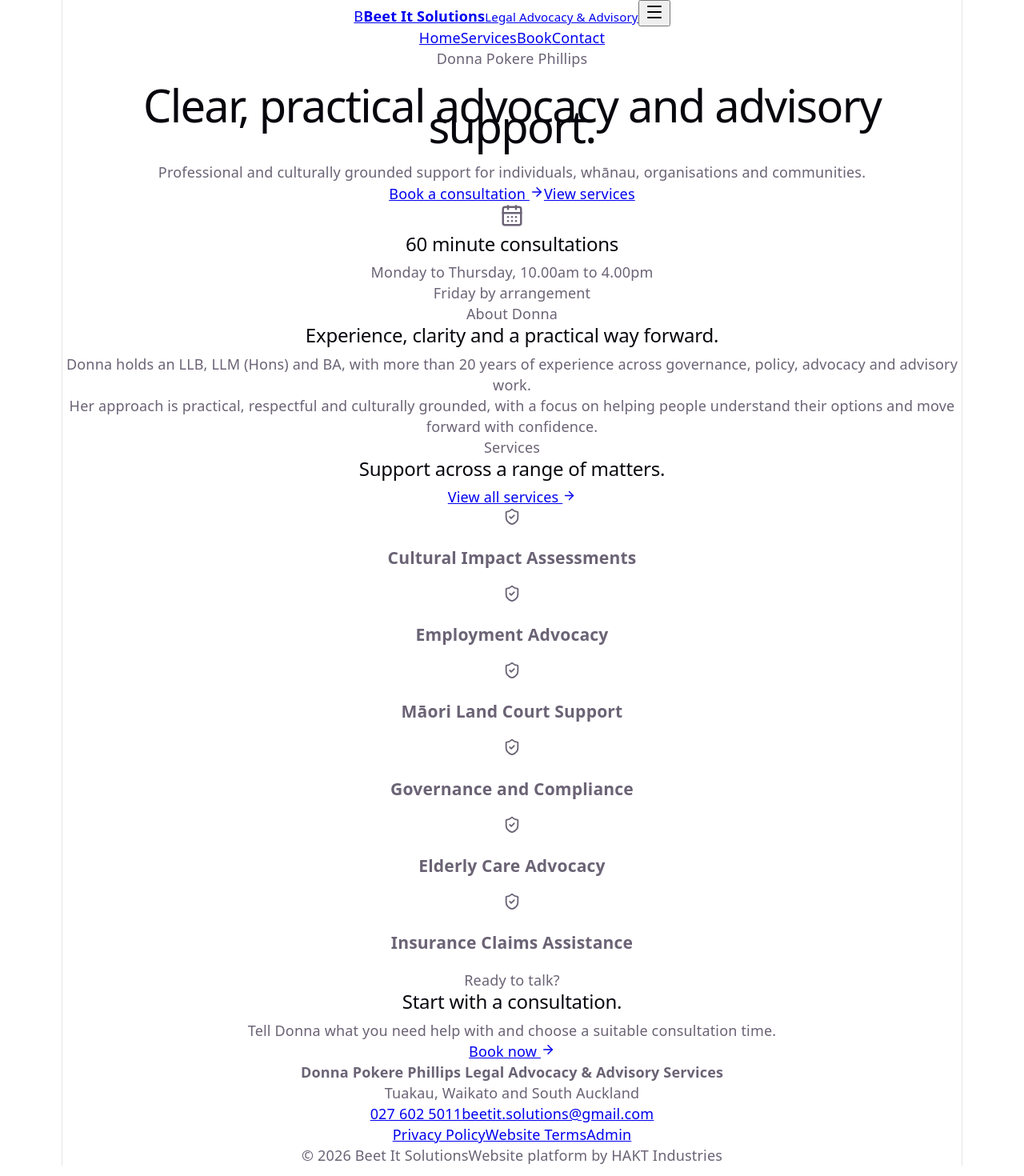
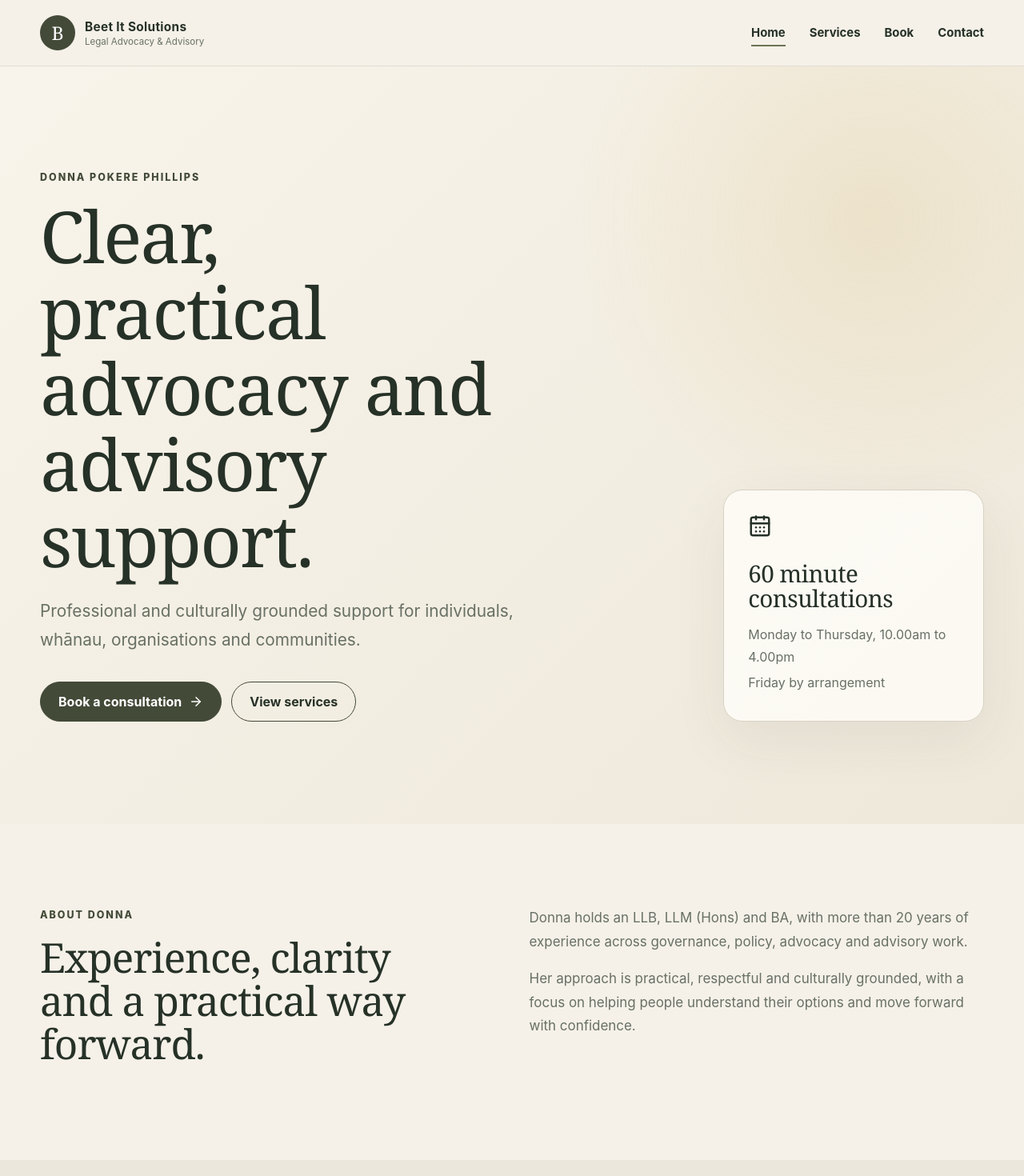
Before and after one commit to haamip/beetit-solutions-web, a React (Vite) app: page / in a window 1280 px wide. Shown: the top 1470 px of the page at 80% size. Built offline with nearby package versions, Linux system fonts and the light colour scheme.

Commit message:
Replace Vite styles with Beet It design foundation

```diff
--- a/src/index.css
+++ b/src/index.css
@@ -1,111 +1,673 @@
 :root {
-  --text: #6b6375;
-  --text-h: #08060d;
-  --bg: #fff;
-  --border: #e5e4e7;
-  --code-bg: #f4f3ec;
-  --accent: #aa3bff;
-  --accent-bg: rgba(170, 59, 255, 0.1);
-  --accent-border: rgba(170, 59, 255, 0.5);
-  --social-bg: rgba(244, 243, 236, 0.5);
-  --shadow:
-    rgba(0, 0, 0, 0.1) 0 10px 15px -3px, rgba(0, 0, 0, 0.05) 0 4px 6px -2px;
-
-  --sans: system-ui, 'Segoe UI', Roboto, sans-serif;
-  --heading: system-ui, 'Segoe UI', Roboto, sans-serif;
-  --mono: ui-monospace, Consolas, monospace;
-
-  font: 18px/145% var(--sans);
-  letter-spacing: 0.18px;
-  color-scheme: light dark;
-  color: var(--text);
-  background: var(--bg);
+  font-family: Inter, ui-sans-serif, system-ui, -apple-system, BlinkMacSystemFont, "Segoe UI", sans-serif;
+  color: #263127;
+  background: #f5f1e8;
   font-synthesis: none;
   text-rendering: optimizeLegibility;
-  -webkit-font-smoothing: antialiased;
-  -moz-osx-font-smoothing: grayscale;
-
-  @media (max-width: 1024px) {
-    font-size: 16px;
-  }
+  --ink: #263127;
+  --muted: #687065;
+  --cream: #f5f1e8;
+  --paper: #fffdf8;
+  --olive: #6d7355;
+  --olive-dark: #434a38;
+  --line: #d8d2c5;
+  --warm: #d6b76e;
 }
 
-@media (prefers-color-scheme: dark) {
-  :root {
-    --text: #9ca3af;
-    --text-h: #f3f4f6;
-    --bg: #16171d;
-    --border: #2e303a;
-    --code-bg: #1f2028;
-    --accent: #c084fc;
-    --accent-bg: rgba(192, 132, 252, 0.15);
-    --accent-border: rgba(192, 132, 252, 0.5);
-    --social-bg: rgba(47, 48, 58, 0.5);
-    --shadow:
-      rgba(0, 0, 0, 0.4) 0 10px 15px -3px, rgba(0, 0, 0, 0.25) 0 4px 6px -2px;
-  }
-
-  #social .button-icon {
-    filter: invert(1) brightness(2);
-  }
+* {
+  box-sizing: border-box;
 }
 
-#root {
-  width: 1126px;
-  max-width: 100%;
-  margin: 0 auto;
-  text-align: center;
-  border-inline: 1px solid var(--border);
-  min-height: 100svh;
-  display: flex;
-  flex-direction: column;
-  box-sizing: border-box;
+html {
+  scroll-behavior: smooth;
 }
 
 body {
   margin: 0;
+  min-width: 320px;
+  min-height: 100vh;
+  background: var(--cream);
+  color: var(--ink);
+}
+
+body,
+button,
+input,
+select,
+textarea {
+  font: inherit;
+}
+
+a {
+  color: inherit;
+  text-decoration: none;
+}
+
+button,
+a,
+input,
+select,
+textarea {
+  -webkit-tap-highlight-color: transparent;
+}
+
+button:focus-visible,
+a:focus-visible,
+input:focus-visible,
+select:focus-visible,
+textarea:focus-visible {
+  outline: 3px solid rgba(109, 115, 85, 0.35);
+  outline-offset: 3px;
 }
 
 h1,
-h2 {
-  font-family: var(--heading);
+h2,
+h3,
+p {
+  margin-top: 0;
+}
+
+h1,
+h2,
+h3 {
+  font-family: Georgia, "Times New Roman", serif;
   font-weight: 500;
-  color: var(--text-h);
+  line-height: 1.06;
+  letter-spacing: -0.02em;
 }
 
 h1 {
-  font-size: 56px;
-  letter-spacing: -1.68px;
-  margin: 32px 0;
-  @media (max-width: 1024px) {
-    font-size: 36px;
-    margin: 20px 0;
+  font-size: clamp(2.8rem, 7vw, 5.8rem);
+  max-width: 12ch;
+  margin-bottom: 1.5rem;
+}
+
+h2 {
+  font-size: clamp(2rem, 4vw, 3.6rem);
+  margin-bottom: 1rem;
+}
+
+h3 {
+  font-size: 1.35rem;
+}
+
+p {
+  color: var(--muted);
+  line-height: 1.75;
+}
+
+.container {
+  width: min(1180px, calc(100% - 40px));
+  margin: 0 auto;
+}
+
+.site-header {
+  position: sticky;
+  top: 0;
+  z-index: 20;
+  border-bottom: 1px solid rgba(67, 74, 56, 0.12);
+  background: rgba(245, 241, 232, 0.94);
+  backdrop-filter: blur(18px);
+}
+
+.header-inner {
+  min-height: 82px;
+  display: flex;
+  align-items: center;
+  justify-content: space-between;
+  gap: 28px;
+}
+
+.brand {
+  display: inline-flex;
+  align-items: center;
+  gap: 12px;
+}
+
+.brand-mark {
+  width: 44px;
+  height: 44px;
+  display: grid;
+  place-items: center;
+  border-radius: 50%;
+  background: var(--olive-dark);
+  color: white;
+  font-family: Georgia, "Times New Roman", serif;
+  font-size: 1.45rem;
+}
+
+.brand strong,
+.brand small {
+  display: block;
+}
+
+.brand strong {
+  font-size: 0.96rem;
+  letter-spacing: 0.02em;
+}
+
+.brand small {
+  margin-top: 2px;
+  color: var(--muted);
+  font-size: 0.72rem;
+}
+
+.main-nav {
+  display: flex;
+  align-items: center;
+  gap: 30px;
+}
+
+.main-nav a {
+  position: relative;
+  padding: 8px 0;
+  font-size: 0.93rem;
+  font-weight: 650;
+}
+
+.main-nav a::after {
+  content: "";
+  position: absolute;
+  left: 0;
+  right: 100%;
+  bottom: 0;
+  height: 2px;
+  background: var(--olive);
+  transition: right 160ms ease;
+}
+
+.main-nav a:hover::after,
+.main-nav a.active::after {
+  right: 0;
+}
+
+.menu-button {
+  display: none;
+  border: 0;
+  background: transparent;
+  color: var(--ink);
+}
+
+.hero-section {
+  padding: clamp(72px, 10vw, 130px) 0;
+  background:
+    radial-gradient(circle at 85% 20%, rgba(214, 183, 110, 0.2), transparent 28%),
+    linear-gradient(135deg, #f8f4eb 0%, #eee8da 100%);
+}
+
+.hero-grid {
+  display: grid;
+  grid-template-columns: minmax(0, 1.5fr) minmax(280px, 0.65fr);
+  gap: clamp(50px, 8vw, 110px);
+  align-items: end;
+}
+
+.eyebrow {
+  margin-bottom: 14px;
+  color: var(--olive-dark);
+  font-size: 0.78rem;
+  font-weight: 800;
+  letter-spacing: 0.16em;
+  text-transform: uppercase;
+}
+
+.hero-lead,
+.page-lead {
+  max-width: 680px;
+  font-size: clamp(1.06rem, 2vw, 1.3rem);
+}
+
+.button-row {
+  display: flex;
+  flex-wrap: wrap;
+  gap: 12px;
+  margin-top: 34px;
+}
+
+.button {
+  min-height: 50px;
+  display: inline-flex;
+  align-items: center;
+  justify-content: center;
+  gap: 9px;
+  padding: 0 22px;
+  border: 1px solid var(--olive-dark);
+  border-radius: 999px;
+  font-weight: 750;
+  cursor: pointer;
+  transition: transform 140ms ease, background 140ms ease, color 140ms ease;
+}
+
+.button:hover:not(:disabled) {
+  transform: translateY(-1px);
+}
+
+.button.primary {
+  background: var(--olive-dark);
+  color: white;
+}
+
+.button.secondary {
+  background: transparent;
+}
+
+.button:disabled {
+  opacity: 0.55;
+  cursor: not-allowed;
+}
+
+.full-width {
+  width: 100%;
+}
+
+.hero-panel,
+.info-card,
+.form-card,
+.service-card,
+.admin-card,
+.cta-card {
+  border: 1px solid var(--line);
+  background: rgba(255, 253, 248, 0.84);
+  box-shadow: 0 24px 70px rgba(57, 56, 46, 0.07);
+}
+
+.hero-panel {
+  padding: 30px;
+  border-radius: 24px;
+}
+
+.hero-panel h2 {
+  margin-top: 24px;
+  font-size: 1.85rem;
+}
+
+.hero-panel p {
+  margin-bottom: 4px;
+}
+
+.section,
+.page-section {
+  padding: clamp(72px, 8vw, 110px) 0;
+}
+
+.section-soft {
+  background: #ebe7dc;
+}
+
+.split-section {
+  display: grid;
+  grid-template-columns: minmax(0, 0.9fr) minmax(0, 1fr);
+  gap: clamp(40px, 8vw, 100px);
+}
+
+.body-copy {
+  max-width: 690px;
+  font-size: 1.06rem;
+}
+
+.section-heading {
+  display: flex;
+  align-items: end;
+  justify-content: space-between;
+  gap: 30px;
+  margin-bottom: 34px;
+}
+
+.text-link {
+  display: inline-flex;
+  align-items: center;
+  gap: 8px;
+  padding-bottom: 4px;
+  border-bottom: 1px solid var(--ink);
+  font-weight: 750;
+}
+
+.service-grid {
+  display: grid;
+  grid-template-columns: repeat(3, minmax(0, 1fr));
+  gap: 16px;
+}
+
+.service-card {
+  min-height: 190px;
+  padding: 26px;
+  border-radius: 18px;
+}
+
+.service-card h3 {
+  max-width: 15ch;
+  margin-top: 48px;
+  margin-bottom: 0;
+}
+
+.cta-section {
+  background: var(--olive-dark);
+}
+
+.cta-card {
+  display: flex;
+  align-items: center;
+  justify-content: space-between;
+  gap: 40px;
+  padding: clamp(28px, 5vw, 56px);
+  border-radius: 26px;
+}
+
+.cta-card h2 {
+  margin-bottom: 10px;
+}
+
+.cta-card .button.primary {
+  flex: 0 0 auto;
+}
+
+.narrow-heading {
+  max-width: 860px;
+  margin-bottom: 60px;
+}
+
+.narrow-heading h1,
+.booking-intro h1,
+.contact-grid h1,
+.legal-copy h1,
+.admin-card h1 {
+  font-size: clamp(2.8rem, 6vw, 5rem);
+}
+
+.service-list {
+  border-top: 1px solid var(--line);
+}
+
+.service-row {
+  display: grid;
+  grid-template-columns: 70px minmax(0, 1fr) 50px;
+  gap: 24px;
+  align-items: start;
+  padding: 34px 0;
+  border-bottom: 1px solid var(--line);
+}
+
+.service-number {
+  color: var(--olive);
+  font-size: 0.82rem;
+  font-weight: 800;
+}
+
+.service-row h2 {
+  margin-bottom: 9px;
+  font-size: clamp(1.6rem, 3vw, 2.35rem);
+}
+
+.service-row p {
+  max-width: 720px;
+  margin-bottom: 0;
+}
+
+.service-row > a {
+  width: 44px;
+  height: 44px;
+  display: grid;
+  place-items: center;
+  border: 1px solid var(--line);
+  border-radius: 50%;
+}
+
+.booking-grid,
+.contact-grid {
+  display: grid;
+  grid-template-columns: minmax(0, 0.85fr) minmax(380px, 1fr);
+  gap: clamp(50px, 8vw, 100px);
+  align-items: start;
+}
+
+.booking-intro {
+  position: sticky;
+  top: 120px;
+}
+
+.info-card {
+  display: flex;
+  gap: 16px;
+  padding: 18px;
+  margin-top: 14px;
+  border-radius: 16px;
+}
+
+.info-card strong,
+.info-card span {
+  display: block;
+}
+
+.info-card span {
+  margin-top: 4px;
+  color: var(--muted);
+  font-size: 0.9rem;
+}
+
+.form-card {
+  display: grid;
+  gap: 18px;
+  padding: clamp(24px, 4vw, 38px);
+  border-radius: 22px;
+}
+
+.form-card label {
+  display: grid;
+  gap: 8px;
+  color: var(--ink);
+  font-size: 0.9rem;
+  font-weight: 750;
+}
+
+.field-grid {
+  display: grid;
+  gap: 16px;
+}
+
+.two-column {
+  grid-template-columns: repeat(2, minmax(0, 1fr));
+}
+
+input,
+select,
+textarea {
+  width: 100%;
+  border: 1px solid #cfc8b9;
+  border-radius: 12px;
+  background: #fffefb;
+  color: var(--ink);
+}
+
+input,
+select {
+  min-height: 48px;
+  padding: 0 14px;
+}
+
+textarea {
+  resize: vertical;
+  padding: 14px;
+}
+
+.optional {
+  color: var(--muted);
+  font-size: 0.76rem;
+  font-weight: 500;
+}
+
+.checkbox-field {
+  grid-template-columns: 20px 1fr !important;
+  align-items: start;
+  gap: 11px !important;
+}
+
+.checkbox-field input {
+  width: 18px;
+  min-height: 18px;
+  margin-top: 3px;
+}
+
+.checkbox-field span {
+  color: var(--muted);
+  font-weight: 500;
+  line-height: 1.55;
+}
+
+.contact-details {
+  display: grid;
+  gap: 16px;
+  margin-top: 34px;
+}
+
+.contact-details a,
+.contact-details div {
+  display: flex;
+  align-items: center;
+  gap: 12px;
+}
+
+.legal-copy {
+  max-width: 800px;
+}
+
+.admin-page {
+  min-height: 70vh;
+  display: grid;
+  place-items: center;
+}
+
+.admin-card {
+  width: min(560px, calc(100% - 40px));
+  padding: 36px;
+  border-radius: 24px;
+  text-align: center;
+}
+
+.admin-card svg {
+  margin-bottom: 18px;
+}
+
+.site-footer {
+  padding: 54px 0 24px;
+  background: #252b24;
+  color: white;
+}
+
+.site-footer p,
+.site-footer a,
+.site-footer span {
+  color: rgba(255, 255, 255, 0.72);
+}
+
+.footer-grid {
+  display: grid;
+  grid-template-columns: 1.4fr 1fr 1fr;
+  gap: 36px;
+}
+
+.footer-grid > div {
+  display: grid;
+  align-content: start;
+  gap: 9px;
+}
+
+.footer-links {
+  justify-items: start;
+}
+
+.footer-bottom {
+  display: flex;
+  justify-content: space-between;
+  gap: 20px;
+  margin-top: 42px;
+  padding-top: 20px;
+  border-top: 1px solid rgba(255, 255, 255, 0.12);
+  font-size: 0.82rem;
+}
+
+@media (max-width: 850px) {
+  .menu-button {
+    display: inline-grid;
+    place-items: center;
+  }
+
+  .main-nav {
+    position: absolute;
+    top: 82px;
+    left: 0;
+    right: 0;
+    display: none;
+    padding: 24px 20px 30px;
+    background: var(--cream);
+    border-bottom: 1px solid var(--line);
+  }
+
+  .main-nav.is-open {
+    display: grid;
+  }
+
+  .hero-grid,
+  .split-section,
+  .booking-grid,
+  .contact-grid {
+    grid-template-columns: 1fr;
+  }
+
+  .booking-intro {
+    position: static;
+  }
+
+  .service-grid {
+    grid-template-columns: repeat(2, minmax(0, 1fr));
+  }
+
+  .footer-grid {
+    grid-template-columns: 1fr 1fr;
   }
 }
-h2 {
-  font-size: 24px;
-  line-height: 118%;
-  letter-spacing: -0.24px;
-  margin: 0 0 8px;
-  @media (max-width: 1024px) {
-    font-size: 20px;
+
+@media (max-width: 580px) {
+  .container {
+    width: min(100% - 28px, 1180px);
+  }
+
+  .brand small {
+    display: none;
+  }
+
+  .hero-section,
+  .section,
+  .page-section {
+    padding-top: 64px;
+    padding-bottom: 64px;
+  }
+
+  h1 {
+    font-size: clamp(2.55rem, 14vw, 4rem);
+  }
+
+  .service-grid,
+  .two-column,
+  .footer-grid {
+    grid-template-columns: 1fr;
+  }
+
+  .service-row {
+    grid-template-columns: 42px minmax(0, 1fr);
+  }
+
+  .service-row > a {
+    grid-column: 2;
+  }
+
+  .section-heading,
+  .cta-card,
+  .footer-bottom {
+    align-items: flex-start;
+    flex-direction: column;
+  }
+
+  .cta-card {
+    display: flex;
   }
 }
-p {
-  margin: 0;
-}
-
-code,
-.counter {
-  font-family: var(--mono);
-  display: inline-flex;
-  border-radius: 4px;
-  color: var(--text-h);
-}
-
-code {
-  font-size: 15px;
-  line-height: 135%;
-  padding: 4px 8px;
-  background: var(--code-bg);
-}
```
